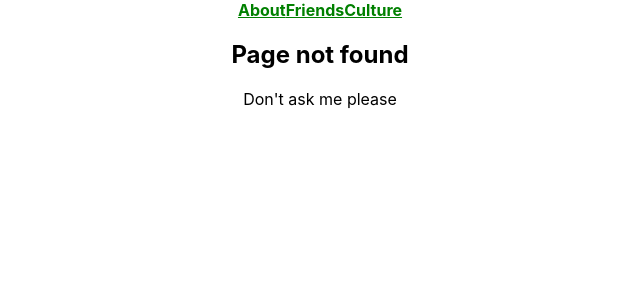
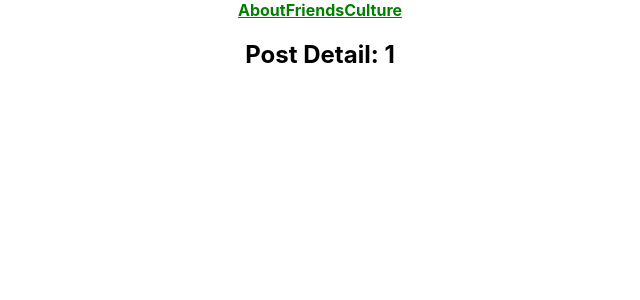
Before and after one commit to sohazur/react-route, a React (Create React App) app: page /posts/1 in a window 1280 px wide. Before the commit this address had no page. Shown: the top 300 px of the page, without its empty margins (320-960 px from the left). Built offline with nearby package versions, Linux system fonts and the light colour scheme; no server answers.

Commit message:
Component for single posts

```diff
--- a/src/App.js
+++ b/src/App.js
@@ -7,6 +7,7 @@ import Friends from "./components/Friends/Friends";
 import Header from "./components/Header/Header";
 import Home from "./components/Home/Home";
 import NotFound from "./components/NotFound/NotFound";
+import PostDetail from "./components/PostDetail/PostDetail";
 
 function App() {
   return (
@@ -20,6 +21,7 @@ function App() {
         <Route path="/friend/:friendId" element={<FriendDetail />} />
         <Route path="*" element={<NotFound />} />
         <Route path="/about/culture" element={<Culture />} />
+        <Route path="/posts/:postId" element={<PostDetail />} />
       </Routes>
     </div>
   );
--- a/src/components/Post/Post.js
+++ b/src/components/Post/Post.js
@@ -1,10 +1,12 @@
 import React from "react";
+import { Link } from "react-router-dom";
 
 const Post = (props) => {
-  const { title } = props.post;
+  const { title, id } = props.post;
   return (
     <div>
       <h2> {title} </h2>
+      <Link to={`/posts/${id}`}>Post Detail</Link>
     </div>
   );
 };
--- /dev/null
+++ b/src/components/PostDetail/PostDetail.js
@@ -0,0 +1,23 @@
+import React, { useState } from "react";
+import { useParams } from "react-router-dom";
+import { useEffect } from "react/cjs/react.development";
+
+const PostDetail = () => {
+  const { postId } = useParams();
+  const [post, setPost] = useState({});
+  useEffect(() => {
+    const url = `https://jsonplaceholder.typicode.com/posts/${postId}`;
+    fetch(url)
+      .then((res) => res.json())
+      .then((data) => setPost(data));
+  }, [postId]);
+  return (
+    <div>
+      <h2>Post Detail: {postId}</h2>
+      <h4>{post.title}</h4>
+      <p>{post.body}</p>
+    </div>
+  );
+};
+
+export default PostDetail;
```
